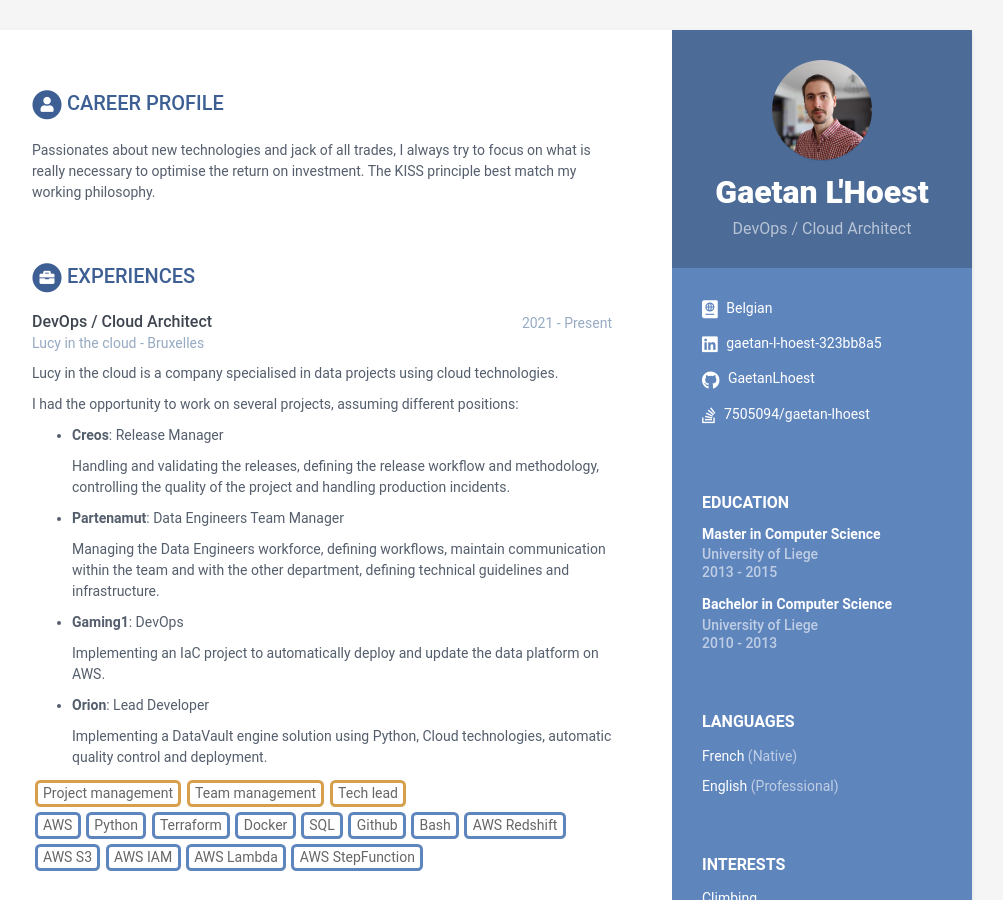
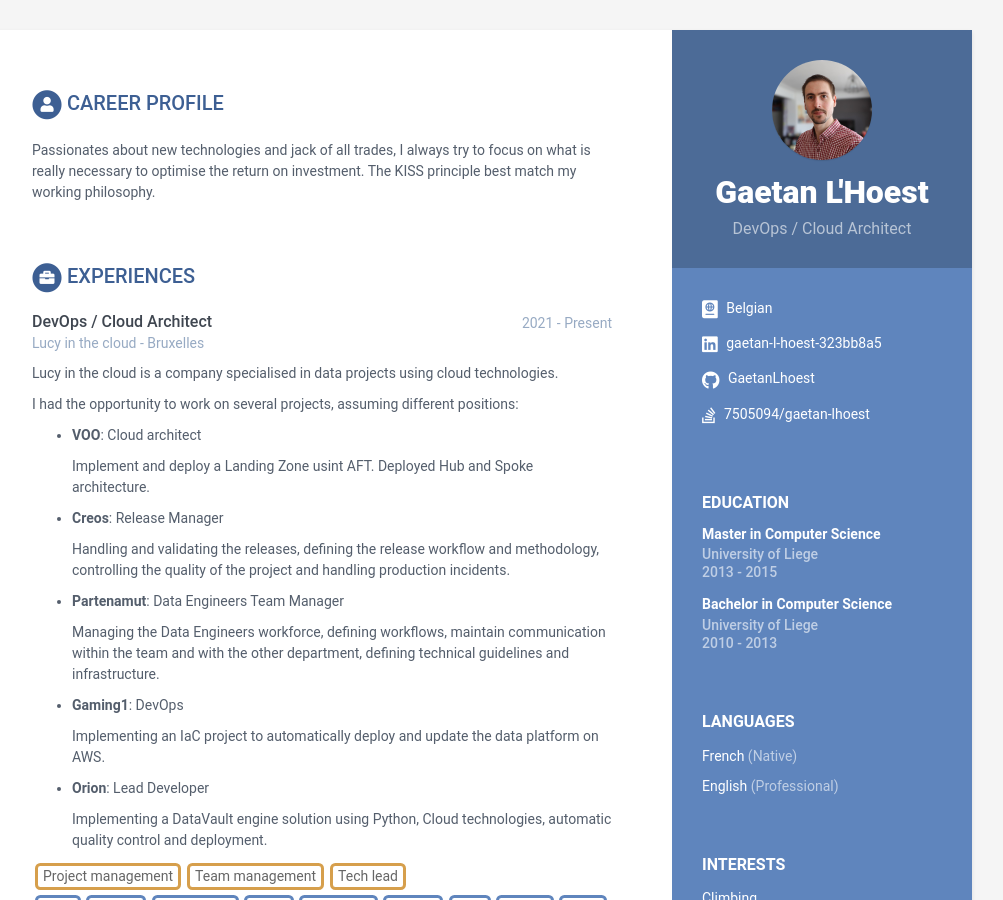
Before and after one commit to GaetanLhoest/digital-cv, a Jekyll site: the page built from index.html, in a window 1280 px wide and 900 px high. Shown: the whole window, without its empty margins (168-1171 px from the left). Built offline with Jekyll 4.4.1, drawn with Linux system fonts in a browser that asks for light colours.

Commit message:
Update resume

```diff
--- a/_data/data.yml
+++ b/_data/data.yml
@@ -68,6 +68,9 @@ experiences:
       Lucy in the cloud is a company specialised in data projects using cloud technologies.
 
       I had the opportunity to work on several projects, assuming different positions:
+        - **VOO**: Cloud architect
+
+          Implement and deploy a Landing Zone usint AFT. Deployed Hub and Spoke architecture.
         - **Creos**: Release Manager
 
           Handling and validating the releases, defining the release workflow and methodology, controlling the quality of the project and handling production incidents.
@@ -87,6 +90,8 @@ experiences:
     techs:
       - AWS
       - Python
+      - Kubernetes
+      - Helm
       - Terraform
       - Docker
       - SQL
```
